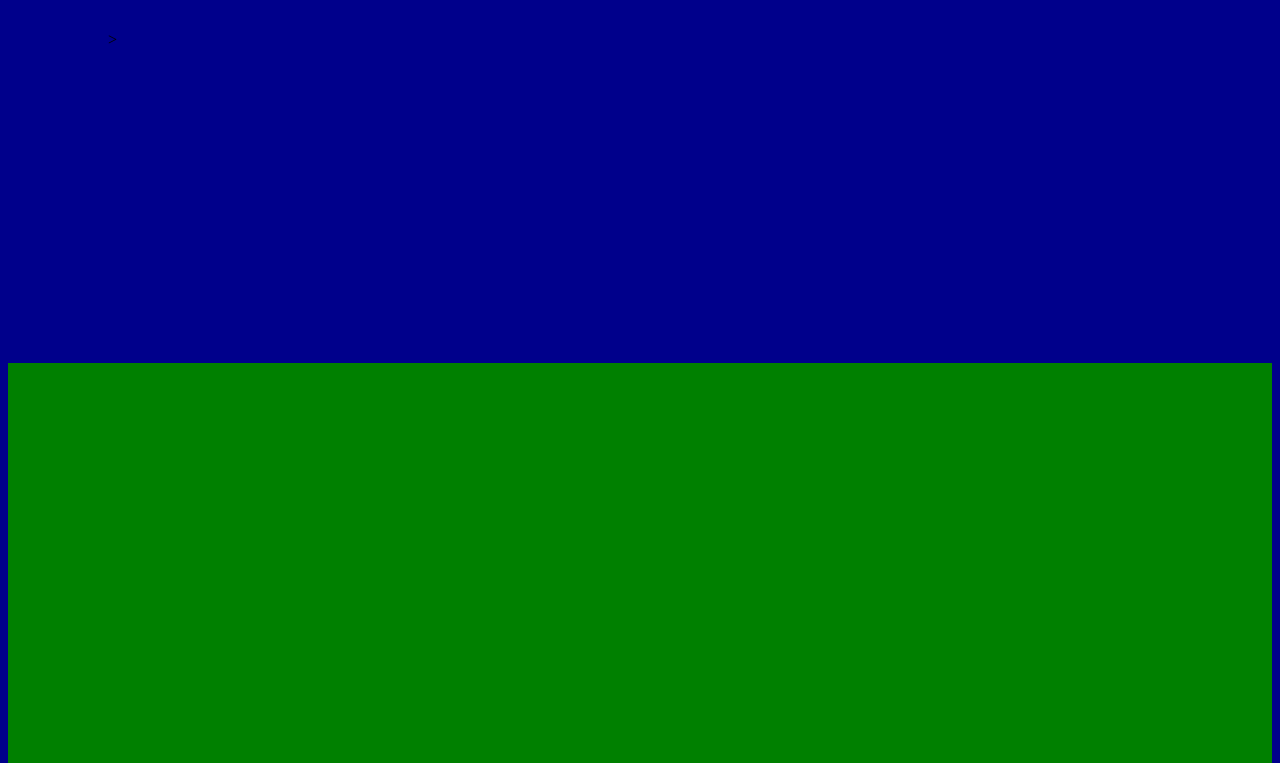
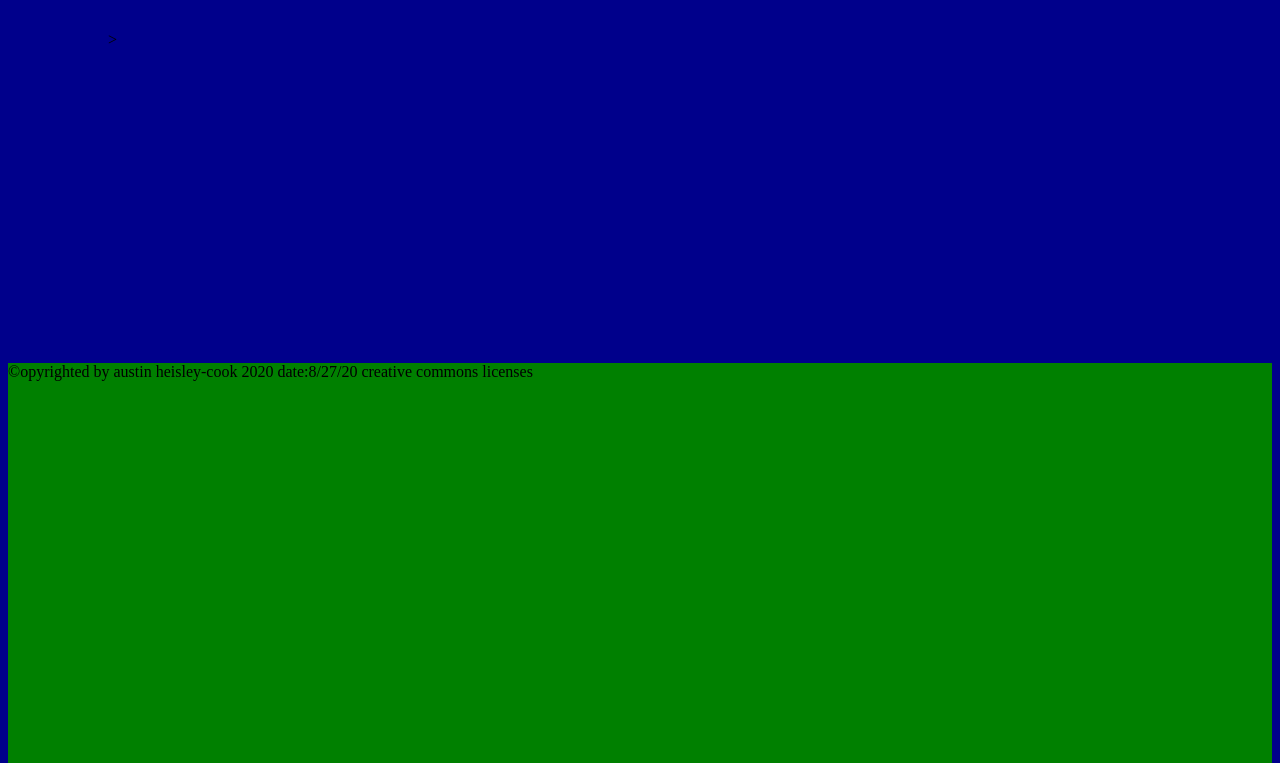
Before and after one commit to techhooves-ource/halloweenPumkin, a plain HTML site: page docs/index.html in a window 1280 px wide. Shown: the part 351-1114 px from the top of the page. Drawn offline with Linux system fonts and the light colour scheme.

Commit message:
Add files via upload

```diff
--- a/docs/index.html
+++ b/docs/index.html
@@ -198,7 +198,7 @@
 </div>
 <span id="holiday">happy halloween from austin</span>
 <footer class="halloween-background">
-
+    &copy;opyrighted by austin heisley-cook 2020 date:8/27/20 creative commons licenses
 </footer>
 </body>
 </html>
```
